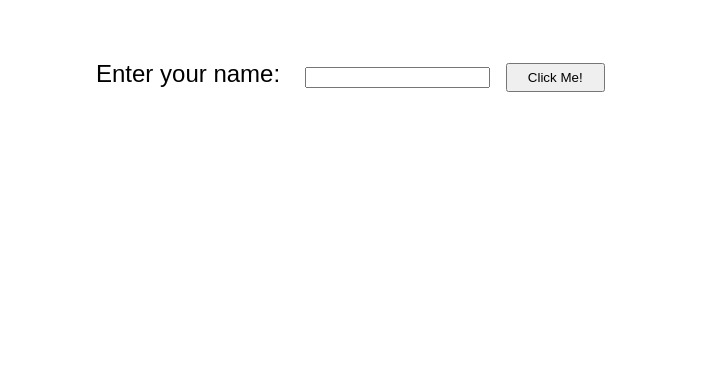
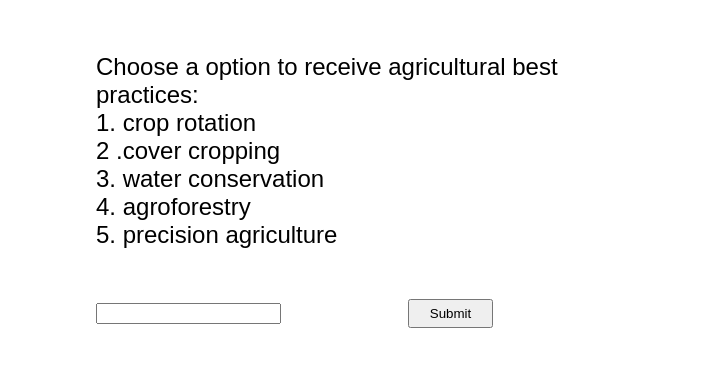
Before and after one commit to mutuotakelvin/agriICP, a React app: page src/test_motoko_frontend/src/index.html in a window 1280 px wide. Shown: the part 149-516 px from the top of the page, without its empty margins (288-991 px from the left). Built offline with nearby package versions, Linux system fonts and the light colour scheme.

Commit message:
initial commit

```diff
--- a/src/test_motoko_frontend/src/index.html
+++ b/src/test_motoko_frontend/src/index.html
@@ -14,9 +14,9 @@
       <br />
       <br />
       <form action="#">
-        <label for="name">Enter your name: &nbsp;</label>
+        <label for="name">Choose a option to receive agricultural best practices: <br>1. crop rotation <br>2 .cover cropping  <br> 3. water conservation <br> 4. agroforestry <br> 5. precision agriculture <br> &nbsp;</label>
         <input id="name" alt="Name" type="text" />
-        <button type="submit">Click Me!</button>
+        <button type="submit">Submit</button>
       </form>
       <section id="greeting"></section>
     </main>
```
Also changed, not shown: package.json (+4 -3 lines), 1 other file.
